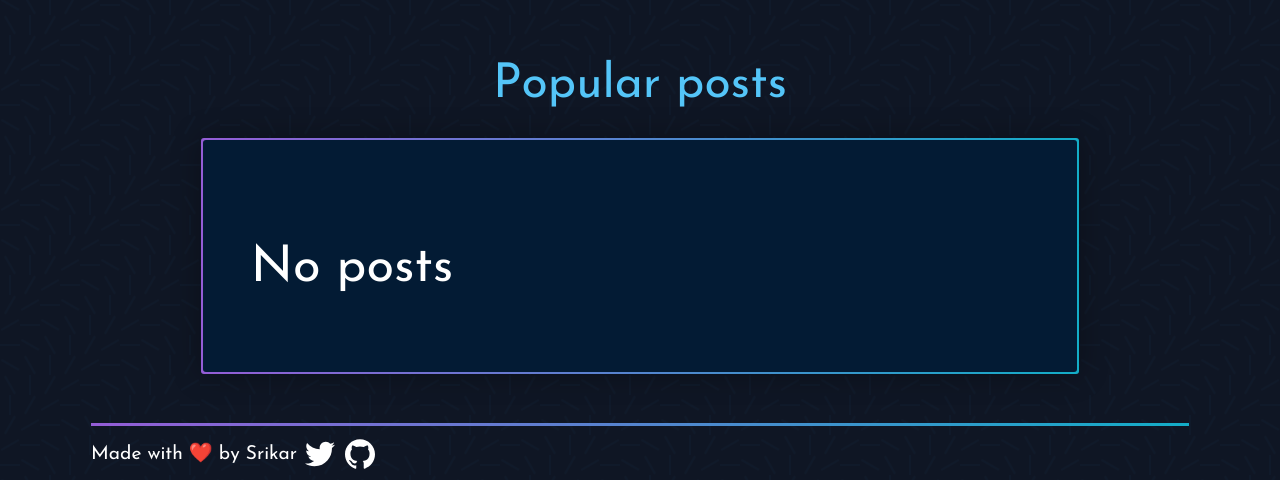
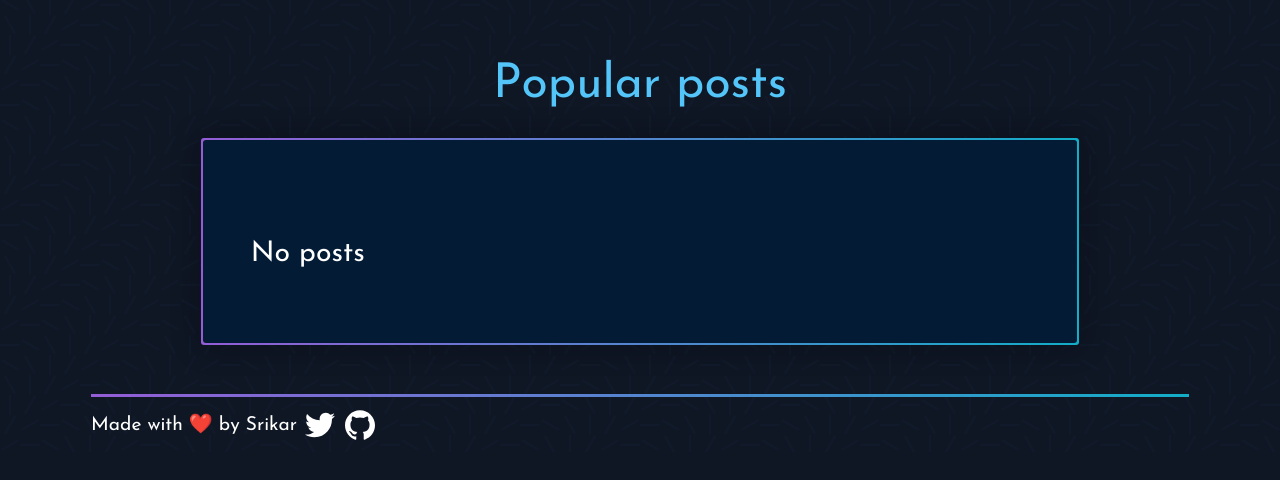
Before and after one commit to SrikarKSV/pure-python-server, a Python web app: template pyproject/templates/index.html in a window 1280 px wide. Shown: the part 445-925 px from the top of the page. After the commit the page ends 885 px from the top, so only its background shows below. Run offline with Jinja, Linux system fonts and the light colour scheme; the template is opened without the code that fills it: most values are stand-ins (such as "Sample title", 1, 10 or a date in 2020).

Commit message:
🐛 FIX: No posts heading hierarchy fixed

```diff
--- a/pyproject/templates/mixins/_posts.html
+++ b/pyproject/templates/mixins/_posts.html
@@ -19,6 +19,10 @@
       </article>
     {% endfor %}
   {% else %}
-    <h2>No posts</h2>
+    {% if heading == "h4" %}
+      <h4 class="no-posts">No posts</h4>
+    {% elif heading == "h3" %}
+      <h3 class="no-posts">No posts</h3>
+    {% endif %}
   {% endif %}
 {%- endmacro %}
```
